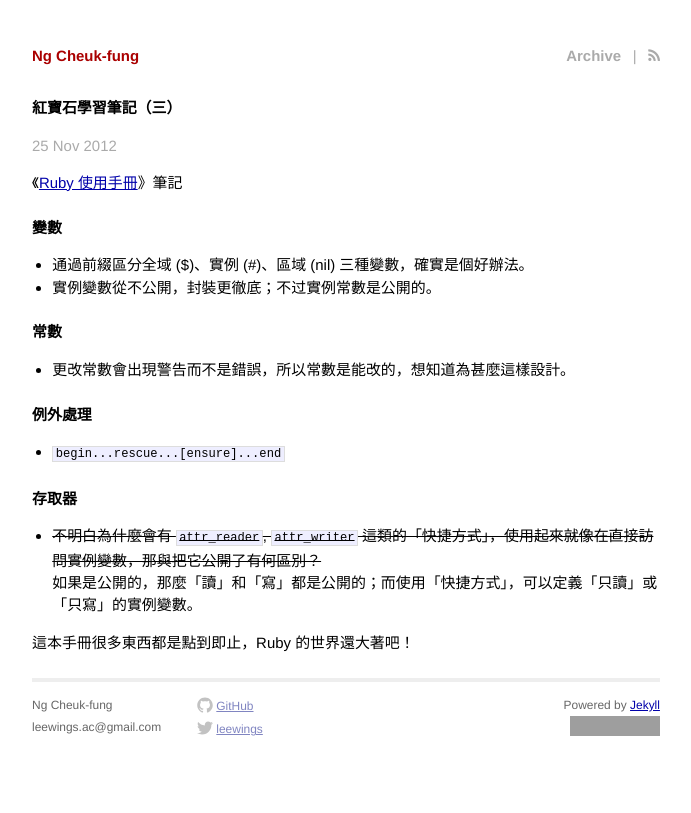
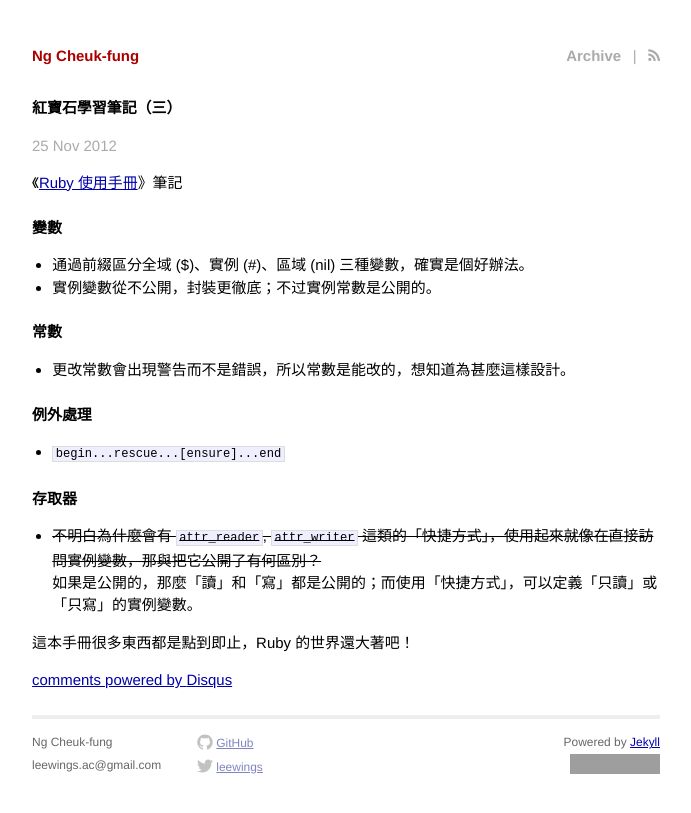
Before and after one commit to cheuk-fung/cheuk-fung.github.io, a Jekyll site: the page built from _posts/2012-11-25-notes-on-learning-ruby-3.md, in a window 1280 px wide. Shown: the top 813 px of the page, without its empty margins (294-985 px from the left). Built offline with Jekyll 4.4.1, drawn with Linux system fonts in a browser that asks for light colours; nearby versions of some CDN libraries; Markdown is read by kramdown in place of the engine named in the settings; comment, search, counter and statistics services are not loaded; some of the changed lines change nothing that is shown; grey boxes are pictures that could not be loaded.

Commit message:
Add disqus

```diff
--- /dev/null
+++ b/_includes/disqus.html
@@ -0,0 +1,12 @@
+<div id="disqus_thread"></div>
+<script type="text/javascript">
+    var disqus_shortname = 'cheuk-fung';
+
+    (function() {
+        var dsq = document.createElement('script'); dsq.type = 'text/javascript'; dsq.async = true;
+        dsq.src = '//' + disqus_shortname + '.disqus.com/embed.js';
+        (document.getElementsByTagName('head')[0] || document.getElementsByTagName('body')[0]).appendChild(dsq);
+    })();
+</script>
+<noscript>Please enable JavaScript to view the <a href="http://disqus.com/?ref_noscript">comments powered by Disqus.</a></noscript>
+<a href="http://disqus.com" class="dsq-brlink">comments powered by <span class="logo-disqus">Disqus</span></a>
--- a/_layouts/post.html
+++ b/_layouts/post.html
@@ -9,3 +9,5 @@
 <div class="post">
 {{ content }}
 </div>
+
+{% include disqus.html %}
```
